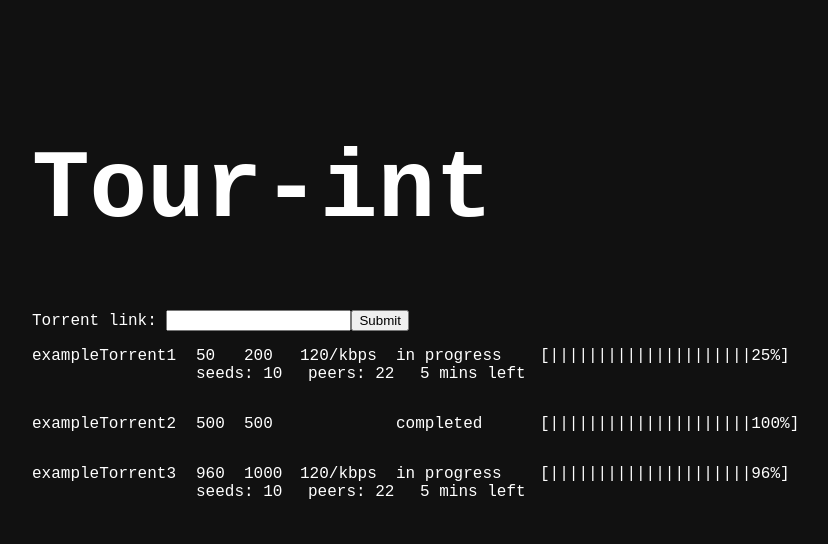
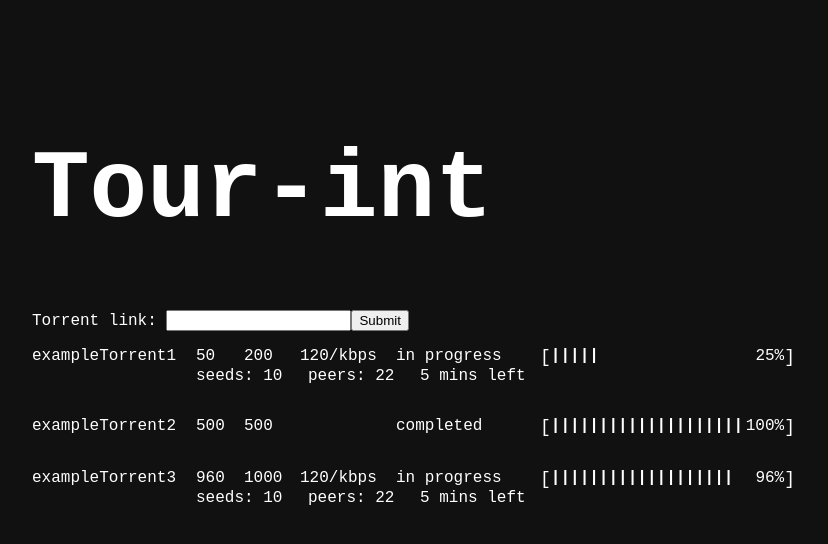
Before and after one commit to johnvtan/tour-int, a React (Create React App) app in the folder client/: page / in a window 1280 px wide. Shown: the top 544 px of the page, without its empty margins (216-1044 px from the left). Built offline with nearby package versions, Linux system fonts and the light colour scheme.

Commit message:
Add progress bar component
This works with "real" data now (pass in total size of torrent and amount downloaded). Styling is essentially hardcoded to 255px though, and will require some work to make this more flexible (eg. accept different icons other than the "|" symbol as a progress indicator)

```diff
--- /dev/null
+++ b/client/src/components/ProgressBar.jsx
@@ -0,0 +1,35 @@
+import React from "react";
+import {
+  ProgressBarContainer,
+  Edge,
+  Bar,
+  Percent,
+} from "../styles/ProgressBarStyles";
+
+function ProgressBar(props) {
+  const { amountDownloaded, totalSize } = props;
+  const progress = (amountDownloaded / totalSize) * 100;
+
+  const bars = [];
+  // hardcoding 1 bar every 5%, up to 20 max.
+  // changing this requires making styling dynamic for the entire component
+  const numberOfBars = Math.floor(progress / 5);
+  for (let i = 0; i < numberOfBars; i++) {
+    bars.push("|");
+  }
+
+  return (
+    <ProgressBarContainer>
+      <Edge>[</Edge>
+      {bars.map((bar, idx) => (
+        <Bar key={idx}>{bar}</Bar>
+      ))}
+      <div style={{ marginLeft: "auto", display: "flex" }}>
+        <Percent>{progress}%</Percent>
+        <Edge>]</Edge>
+      </div>
+    </ProgressBarContainer>
+  );
+}
+
+export default ProgressBar;
--- a/client/src/components/TorrentCard.jsx
+++ b/client/src/components/TorrentCard.jsx
@@ -1,4 +1,5 @@
 import React from "react";
+import ProgressBar from "./ProgressBar";
 import {
   TableRow,
   TableRowAlternate,
@@ -16,7 +17,6 @@ const TorrentCard = (props) => {
     peers,
     eta,
   } = props.data;
-  const progress = (amountDownloaded / totalSize) * 100;
 
   return (
     <>
@@ -26,7 +26,12 @@ const TorrentCard = (props) => {
         <TableCell cellWidth="40px">{totalSize}</TableCell>
         <TableCell cellWidth="80px">{speed}</TableCell>
         <TableCell cellWidth="128px">{status}</TableCell>
-        <TableCell>[|||||||||||||||||||||{progress}%]</TableCell>
+        <TableCell cellWidth="255px">
+          <ProgressBar
+            amountDownloaded={amountDownloaded}
+            totalSize={totalSize}
+          />
+        </TableCell>
       </TableRow>
       <TableRowAlternate>
         <TableCell cellWidth="148px"></TableCell>
--- /dev/null
+++ b/client/src/styles/ProgressBarStyles.js
@@ -0,0 +1,15 @@
+import styled from "styled-components";
+
+export const ProgressBarContainer = styled.div`
+  display: flex;
+`;
+
+export const Edge = styled.div`
+  font-size: 18px;
+`;
+
+export const Bar = styled.div`
+  font-weight: 700;
+`;
+
+export const Percent = styled.div``;
```
